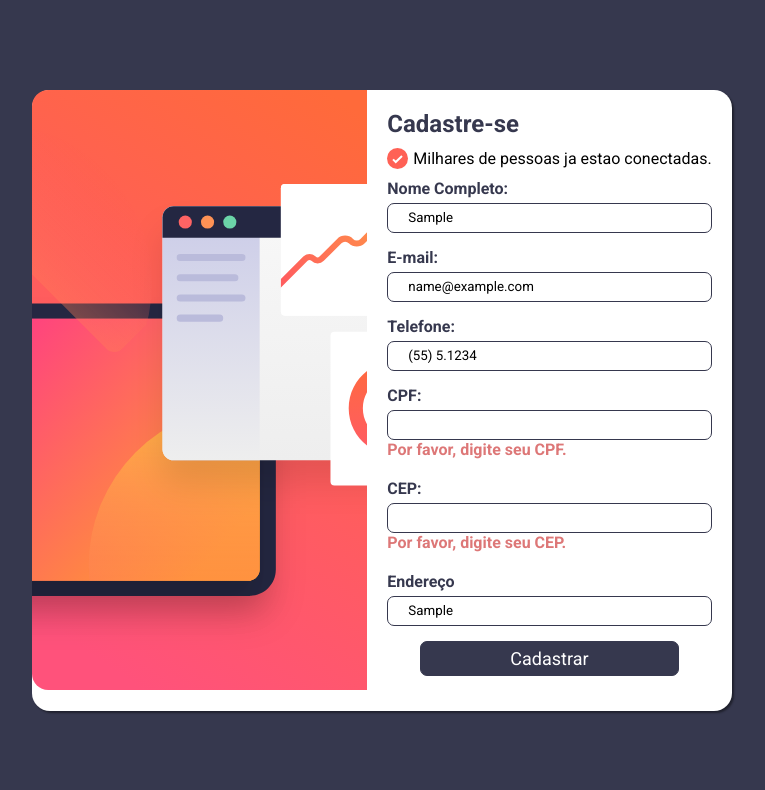
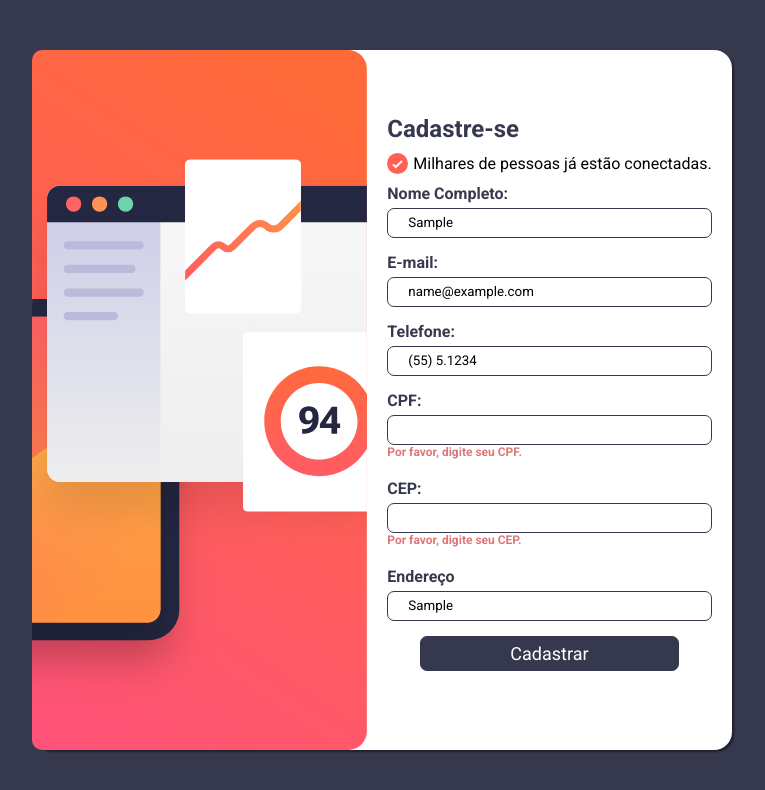
Before and after one commit to thallesrafaell/modulo, a plain HTML site: page index.html in a window 1280 px wide. Both pictures are taken after typing "Sample", "name@example.com", "5551234", "Sample", "Sample", "Sample" into the empty fields and a click on the button "Cadastrar". Shown: the whole page, without its empty margins (258-1023 px from the left). Drawn offline with nearby package versions, Linux system fonts and the light colour scheme.

Commit message:
FIX: BUG DE VIZULIZAÇAO DE ERROS

```diff
--- a/asset/js/main.js
+++ b/asset/js/main.js
@@ -21,7 +21,7 @@ $(document).ready(function(){
             telefone: "Por favor, digite seu telefone.",
             cpf: "Por favor, digite seu CPF.",
             cep: "Por favor, digite seu CEP.",
-            endereco: "Por favor, digite seu endereço",
+            endereco: "Por favor, digite seu endereço.",
         }, submitHandler: function(form){},
     })
     //
--- a/index.html
+++ b/index.html
@@ -16,7 +16,7 @@
         </div>
         <div class="container-form">
             <h2>Cadastre-se</h2>
-            <p><img src="asset/images/icon-list.svg" alt="">Milhares de pessoas ja estao conectadas.</p>
+            <p><img src="asset/images/icon-list.svg" alt="">Milhares de pessoas já estão conectadas.</p>
             <form action="">
                 <div>
                     <label for="nome">Nome Completo:</label>
@@ -43,7 +43,7 @@
                     <label for="Endereço">Endereço</label>
                     <input type="text" name="endereco" id="endereco">
                 </div>
-                <div id="cadastrar"><button type="submit">Cadastrar</button></div>
+                <div id="cadastrar"><button class="cadastrar" type="submit">Cadastrar</button></div>
 
             </form>
         </div>
--- a/style.css
+++ b/style.css
@@ -21,7 +21,7 @@ body{
 }
 
 .container {
-    margin: 0 auto;
+    margin: 10px;
     max-width: 100vw;
     width: 100vh;
 
@@ -84,6 +84,8 @@ button{
     color: white;
     background-color:hsl(235, 18%, 26%);
     font-size: 18px;
+    animation: ease-in;
+    transition-duration: 0.3;
 }
 
 #cadastrar {
@@ -95,6 +97,7 @@ button{
 
 .error{
     color:  rgb(221, 119, 119);
+    font-size: 12px;
 }
 
 @media screen and (min-width: 768px){
@@ -136,6 +139,7 @@ button{
     .container{
         display: flex;
         justify-content: center;
+        align-items: center;
         background-color: white;
         border-radius: 18px ;
         overflow-y: none;
@@ -148,9 +152,16 @@ button{
         background-color: aqua;
         background: url(asset/images/illustration-sign-up-desktop.svg) no-repeat;
         background-size: cover;
+        background-position: center right;
         width: 335px;
-        height: 600px;
-        border-radius: 0px;
+        height: 700px;
+        border-radius: 10px 0px 0px 10px;
+    }
+
+    .cadastrar:hover{
+        background-color: hsl(235, 19%, 37%);
+        animation: ease-out;
+        transition-duration: .3s;
     }
 
 
```
